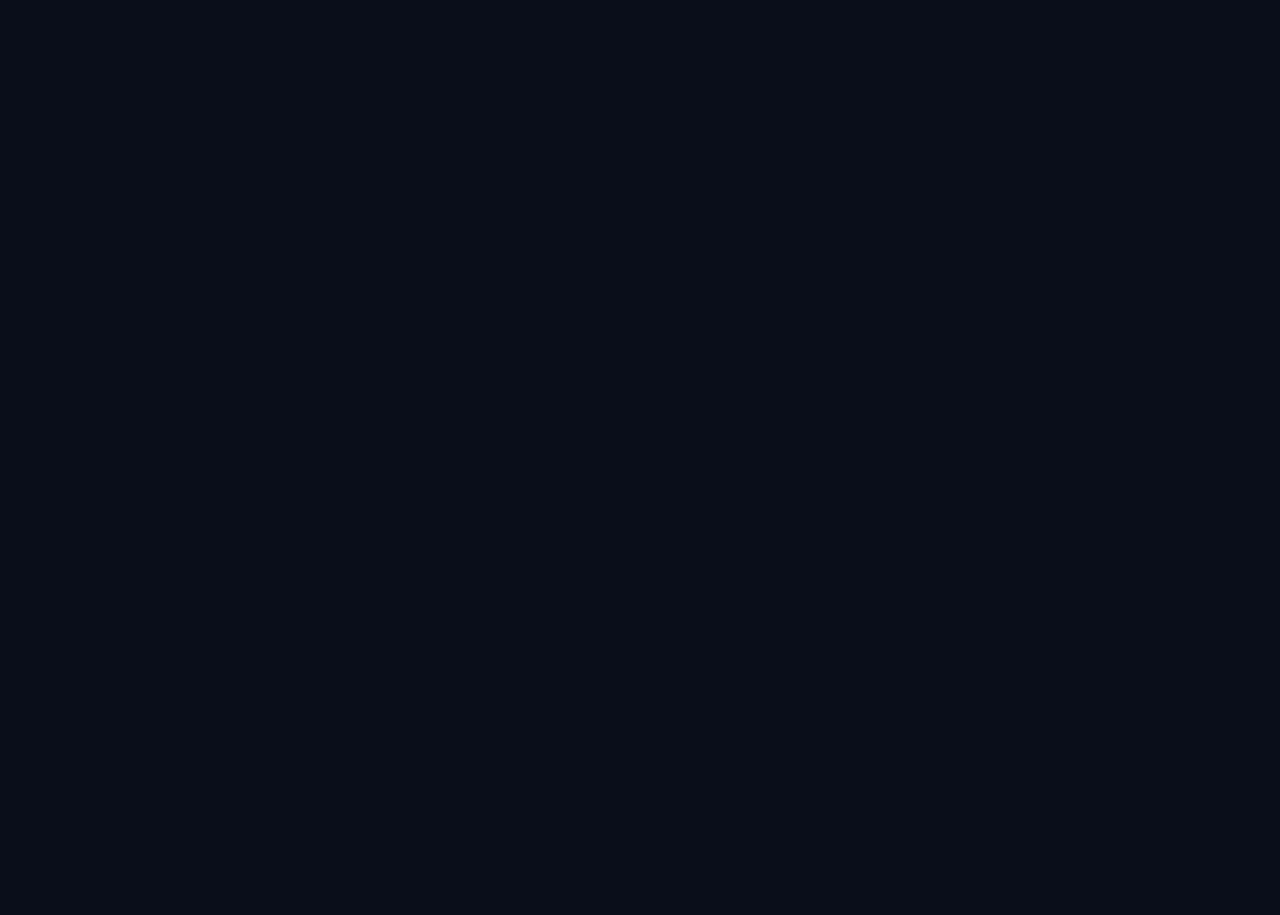
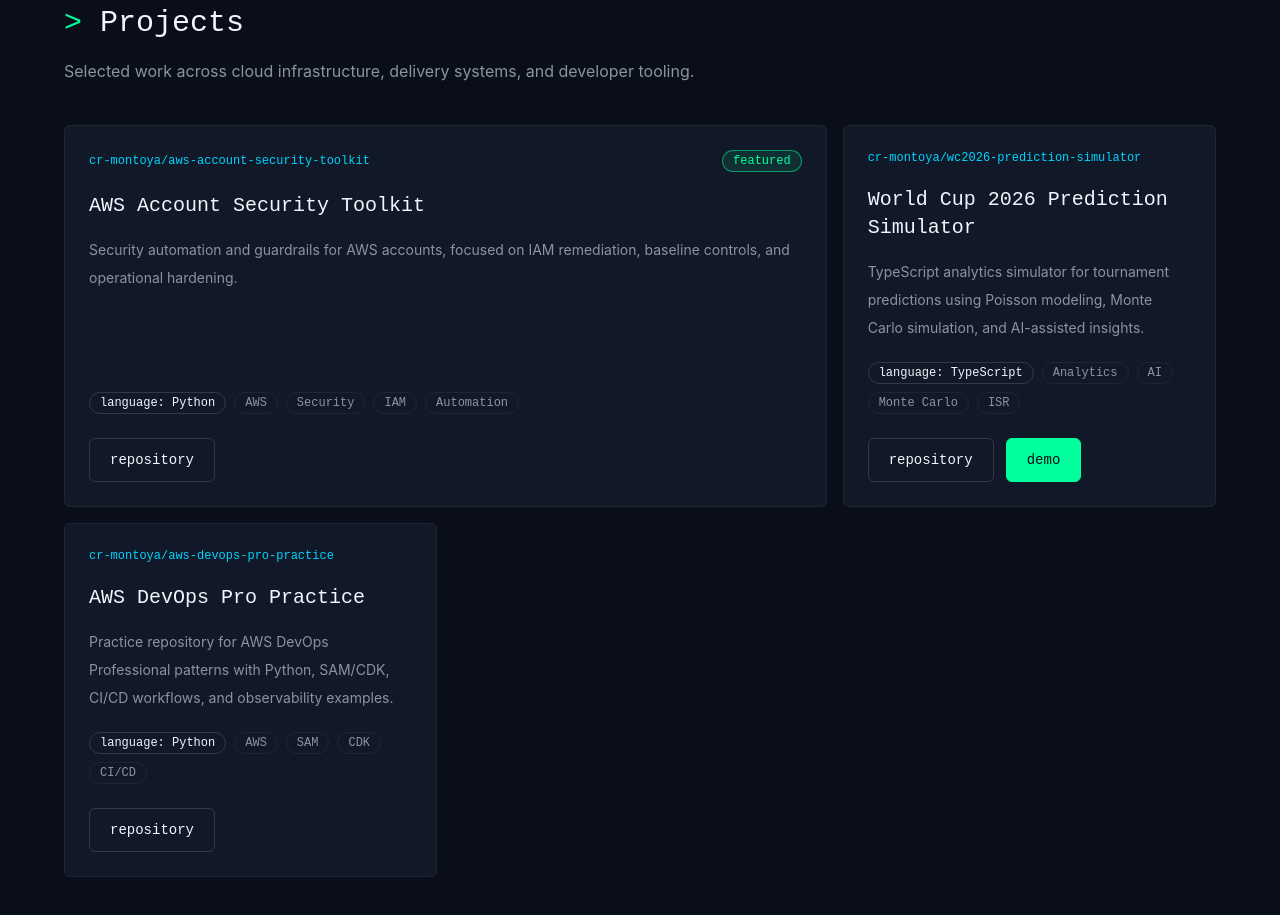
Before and after one commit to cr-montoya/portfolio, a React (Vite) app: page / in a window 1280 px wide. Shown: the part 3280-4195 px from the top of the page. Before the commit the page ends 3205 px from the top, so only its background shows below. Built offline with nearby package versions, Linux system fonts and the light colour scheme.

Commit message:
feat(projects): add static repository showcase

```diff
--- a/src/App.tsx
+++ b/src/App.tsx
@@ -3,6 +3,7 @@
 import { localeOptions, useTranslation } from '@/i18n'
 import { About } from '@/sections/About'
 import { Hero } from '@/sections/Hero'
+import { Projects } from '@/sections/Projects'
 import { Skills } from '@/sections/Skills'
 import type { Locale } from '@/types/locale'
 
@@ -40,6 +41,7 @@
         <Hero />
         <About />
         <Skills />
+        <Projects />
       </main>
     </div>
   )
--- /dev/null
+++ b/src/data/projects.ts
@@ -0,0 +1,35 @@
+import type { Project } from '@/types/project'
+
+export const projects: readonly Project[] = [
+  {
+    id: 'aws-account-security-toolkit',
+    nameWithOwner: 'cr-montoya/aws-account-security-toolkit',
+    repositoryUrl: 'https://github.com/cr-montoya/aws-account-security-toolkit',
+    primaryLanguage: 'Python',
+    topics: ['AWS', 'Security', 'IAM', 'Automation'],
+    featured: true,
+    titleKey: 'awsSecurityTitle',
+    descriptionKey: 'awsSecurityDescription',
+  },
+  {
+    id: 'wc2026-prediction-simulator',
+    nameWithOwner: 'cr-montoya/wc2026-prediction-simulator',
+    repositoryUrl: 'https://github.com/cr-montoya/wc2026-prediction-simulator',
+    demoUrl: 'https://predicciones-mundial.pages.dev',
+    primaryLanguage: 'TypeScript',
+    topics: ['Analytics', 'AI', 'Monte Carlo', 'ISR'],
+    featured: false,
+    titleKey: 'wc2026Title',
+    descriptionKey: 'wc2026Description',
+  },
+  {
+    id: 'aws-devops-pro-practice',
+    nameWithOwner: 'cr-montoya/aws-devops-pro-practice',
+    repositoryUrl: 'https://github.com/cr-montoya/aws-devops-pro-practice',
+    primaryLanguage: 'Python',
+    topics: ['AWS', 'SAM', 'CDK', 'CI/CD'],
+    featured: false,
+    titleKey: 'devopsPracticeTitle',
+    descriptionKey: 'devopsPracticeDescription',
+  },
+]
--- a/src/i18n/en.ts
+++ b/src/i18n/en.ts
@@ -110,6 +110,23 @@
     title: 'Projects',
     description:
       'Selected work across cloud infrastructure, delivery systems, and developer tooling.',
+    labels: {
+      featured: 'featured',
+      repository: 'repository',
+      demo: 'demo',
+      language: 'language',
+    },
+    items: {
+      awsSecurityTitle: 'AWS Account Security Toolkit',
+      awsSecurityDescription:
+        'Security automation and guardrails for AWS accounts, focused on IAM remediation, baseline controls, and operational hardening.',
+      wc2026Title: 'World Cup 2026 Prediction Simulator',
+      wc2026Description:
+        'TypeScript analytics simulator for tournament predictions using Poisson modeling, Monte Carlo simulation, and AI-assisted insights.',
+      devopsPracticeTitle: 'AWS DevOps Pro Practice',
+      devopsPracticeDescription:
+        'Practice repository for AWS DevOps Professional patterns with Python, SAM/CDK, CI/CD workflows, and observability examples.',
+    },
   },
   experience: {
     title: 'Experience',
--- a/src/i18n/es.ts
+++ b/src/i18n/es.ts
@@ -110,6 +110,23 @@
     title: 'Proyectos',
     description:
       'Trabajo seleccionado en infraestructura cloud, sistemas de entrega y herramientas para desarrolladores.',
+    labels: {
+      featured: 'destacado',
+      repository: 'repositorio',
+      demo: 'demo',
+      language: 'lenguaje',
+    },
+    items: {
+      awsSecurityTitle: 'AWS Account Security Toolkit',
+      awsSecurityDescription:
+        'Automatización de seguridad y guardrails para cuentas AWS, enfocada en remediación IAM, controles base y hardening operativo.',
+      wc2026Title: 'Simulador de Predicciones Mundial 2026',
+      wc2026Description:
+        'Simulador analítico en TypeScript para predicciones de torneo usando modelo Poisson, Monte Carlo e insights asistidos por IA.',
+      devopsPracticeTitle: 'AWS DevOps Pro Practice',
+      devopsPracticeDescription:
+        'Repositorio de práctica para patrones AWS DevOps Professional con Python, SAM/CDK, flujos CI/CD y ejemplos de observabilidad.',
+    },
   },
   experience: {
     title: 'Experiencia',
--- a/src/i18n/types.ts
+++ b/src/i18n/types.ts
@@ -103,6 +103,20 @@
   projects: {
     title: string
     description: string
+    labels: {
+      featured: string
+      repository: string
+      demo: string
+      language: string
+    }
+    items: {
+      awsSecurityTitle: string
+      awsSecurityDescription: string
+      wc2026Title: string
+      wc2026Description: string
+      devopsPracticeTitle: string
+      devopsPracticeDescription: string
+    }
   }
   experience: {
     title: string
--- /dev/null
+++ b/src/sections/Projects.tsx
@@ -0,0 +1,63 @@
+import { projects } from '@/data/projects'
+import { useTranslation } from '@/i18n'
+import { Badge, Button, Card, SectionTitle, SectionWrapper } from '@/components/ui'
+
+export function Projects() {
+  const { t } = useTranslation()
+
+  return (
+    <SectionWrapper id="projects">
+      <div className="mb-10 max-w-2xl">
+        <SectionTitle label={t.projects.title} />
+        <p className="mt-4 text-sm leading-7 text-text-muted sm:text-base">
+          {t.projects.description}
+        </p>
+      </div>
+
+      <div className="grid gap-4 lg:grid-cols-3">
+        {projects.map((project) => (
+          <Card
+            className={`flex flex-col ${project.featured ? 'border-accent-green/50 lg:col-span-2' : ''}`}
+            key={project.id}
+          >
+            <div className="mb-5 flex flex-wrap items-center justify-between gap-3">
+              <p className="font-mono text-xs text-accent-cyan">{project.nameWithOwner}</p>
+              {project.featured ? (
+                <Badge variant="accent">{t.projects.labels.featured}</Badge>
+              ) : null}
+            </div>
+
+            <div className="flex flex-1 flex-col">
+              <h3 className="font-mono text-xl text-text-primary">
+                {t.projects.items[project.titleKey]}
+              </h3>
+              <p className="mt-4 flex-1 text-sm leading-7 text-text-muted">
+                {t.projects.items[project.descriptionKey]}
+              </p>
+
+              <div className="mt-5 flex flex-wrap gap-2">
+                <Badge variant="outline">
+                  {t.projects.labels.language}: {project.primaryLanguage}
+                </Badge>
+                {project.topics.map((topic) => (
+                  <Badge key={topic}>{topic}</Badge>
+                ))}
+              </div>
+
+              <div className="mt-6 flex flex-wrap gap-3">
+                <Button href={project.repositoryUrl} variant="secondary">
+                  {t.projects.labels.repository}
+                </Button>
+                {project.demoUrl ? (
+                  <Button href={project.demoUrl} variant="primary">
+                    {t.projects.labels.demo}
+                  </Button>
+                ) : null}
+              </div>
+            </div>
+          </Card>
+        ))}
+      </div>
+    </SectionWrapper>
+  )
+}
--- /dev/null
+++ b/src/types/project.ts
@@ -0,0 +1,13 @@
+import type { Translations } from '@/i18n/types'
+
+export interface Project {
+  id: 'aws-account-security-toolkit' | 'wc2026-prediction-simulator' | 'aws-devops-pro-practice'
+  nameWithOwner: string
+  repositoryUrl: string
+  demoUrl?: string
+  primaryLanguage: string
+  topics: readonly string[]
+  featured: boolean
+  titleKey: keyof Translations['projects']['items']
+  descriptionKey: keyof Translations['projects']['items']
+}
```
